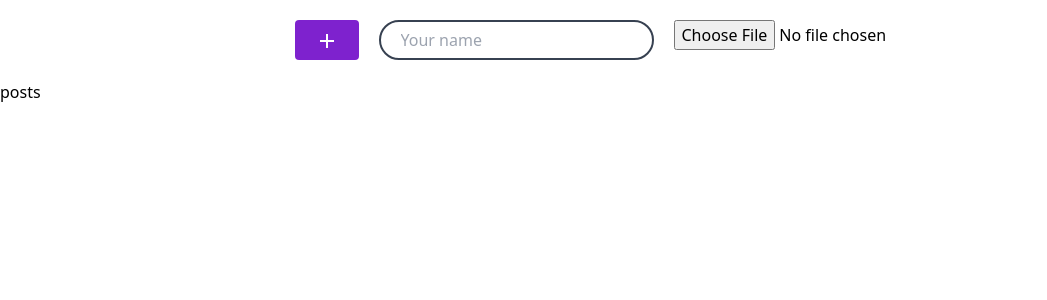
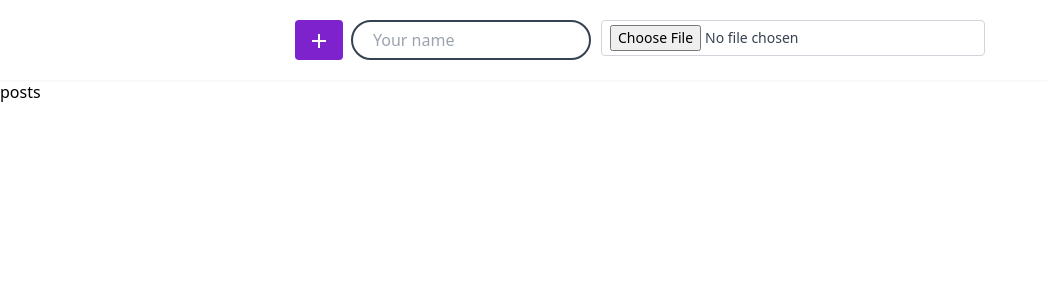
Before and after one commit to ErfiDev/image-gallery, a React (Create React App) app in the folder client/: page / in a window 1280 px wide. Shown: the top 300 px of the page, without its empty margins (0-1047 px from the left). Built offline with nearby package versions, Linux system fonts and the light colour scheme.

Commit message:
complete header style

```diff
--- a/client/src/components/input.js
+++ b/client/src/components/input.js
@@ -3,16 +3,40 @@ import { Add } from "@material-ui/icons";
 
 const Input = () => {
   return (
-    <section className="w-full min-h-forHeader h-auto p-5 flex justify-center align-center space-x-5">
-      <button className="rounded bg-purple-700 cursor-pointer hover:bg-purple-500 pr-5 pl-5 transition-all text-white">
+    <section className="w-full min-h-forHeader h-auto flex flex-col jusitfy-center align-center pt-5 pl-auto pr-auto pb-5 shadow-sm md:flex-row md:justify-center md:align-center">
+      <div className="flex justify-center align-center space-x-2">
+        <button className="rounded h-10 bg-purple-700 cursor-pointer hover:bg-purple-500 pr-3 pl-3 transition-all text-white md:pt-0 md:pb-0">
           <Add fontSize="medium" color="inherit" />
         </button>
         <input
           type="text"
           placeholder="Your name"
-        className="w-70 rounded-full text-gray-800 focus:border-purple-700 border-solid border-2 border-gray-700 p-1 pl-5 pr-5"
+          className="w-60 h-10 rounded-full text-gray-800 focus:border-purple-700 border-solid border-2 border-gray-700 p-1 pl-5 pr-5"
         />
-      <input type="file" />
+      </div>
+      <div class="flex justify-center for-add-impor">
+        <div class="w-96">
+          <input
+            class="form-control
+    block
+    w-full
+    px-2
+    py-1
+    text-sm
+    font-normal
+    text-gray-700
+    bg-white bg-clip-padding
+    border border-solid border-gray-300
+    rounded
+    transition
+    ease-in-out
+    m-0
+    focus:text-gray-700 focus:bg-white focus:border-blue-600 focus:outline-none"
+            id="formFileSm"
+            type="file"
+          />
+        </div>
+      </div>
     </section>
   );
 };
--- a/client/src/styles/style.css
+++ b/client/src/styles/style.css
@@ -1,3 +1,18 @@
 @tailwind base;
 @tailwind components;
 @tailwind utilities;
+
+* {
+    margin: 0;
+    padding: 0;
+    box-sizing: border-box;
+}
+
+.for-add-impor {
+    margin: 0 0 0 10px !important;
+}
+@media all and (max-width: 760px) {
+    .for-add-impor {
+        margin-top: 5px !important;
+    }
+}
```
Lines whose indentation alone changed are shown as unchanged.
